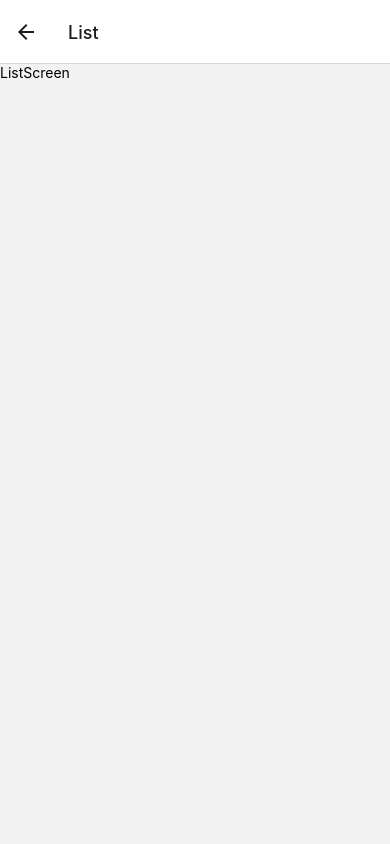
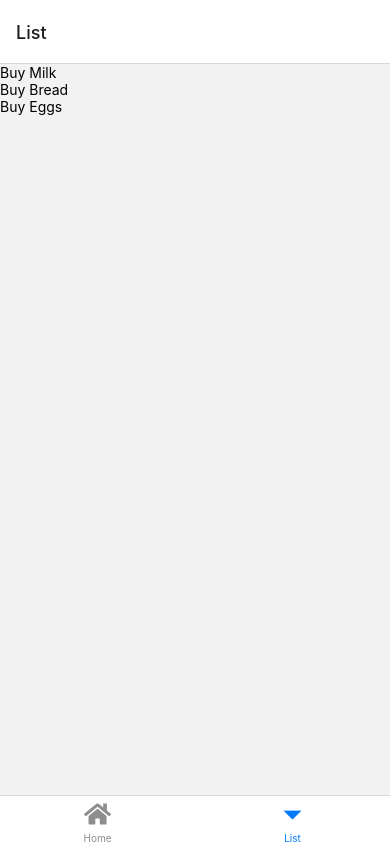
Before and after one commit to seanypark505/Trippy-Mobile, a React Native app: screen /List in a window 390 px wide. Built offline with nearby package versions, Linux system fonts and the light colour scheme.

Commit message:
add react-native-elements and tab navigation

```diff
--- a/App.js
+++ b/App.js
@@ -1,21 +1,30 @@
 import * as React from 'react';
-// import { StyleSheet, Text, View } from 'react-native';
+import { SafeAreaProvider } from 'react-native-safe-area-context';
 import { NavigationContainer } from '@react-navigation/native';
-import { createNativeStackNavigator } from '@react-navigation/native-stack';
+import { createBottomTabNavigator } from '@react-navigation/bottom-tabs';
+import { Icon } from 'react-native-elements';
 import HomeScreen from './src/screens/HomeScreen';
 import ListScreen from './src/screens/ListScreen';
 
-const Stack = createNativeStackNavigator();
+const Tab = createBottomTabNavigator();
 
-function App() {
+export default function App() {
   return (
-    <NavigationContainer>
-      <Stack.Navigator initialRouteName="Home">
-        <Stack.Screen name="Home" component={HomeScreen} />
-        <Stack.Screen name="List" component={ListScreen} />
-      </Stack.Navigator>
-    </NavigationContainer>
+    <SafeAreaProvider>
+      <NavigationContainer>
+        <Tab.Navigator>
+          <Tab.Screen
+            name='Home'
+            component={HomeScreen}
+            options={{
+              tabBarIcon: (props) => (
+                <Icon type='font-awesome-5' name='home' color={props.color} />
+              ),
+            }}
+          />
+          <Tab.Screen name='List' component={ListScreen} />
+        </Tab.Navigator>
+      </NavigationContainer>
+    </SafeAreaProvider>
   );
 }
-
-export default App;
--- a/package.json
+++ b/package.json
@@ -18,8 +18,10 @@
     "react": "17.0.1",
     "react-dom": "17.0.1",
     "react-native": "0.64.3",
+    "react-native-elements": "^3.4.2",
     "react-native-safe-area-context": "3.3.2",
     "react-native-screens": "~3.10.1",
+    "react-native-vector-icons": "^9.0.0",
     "react-native-web": "0.17.1"
   },
   "devDependencies": {
--- a/src/screens/HomeScreen.js
+++ b/src/screens/HomeScreen.js
@@ -2,11 +2,11 @@ import React from 'react';
 import { View, Text, StyleSheet } from 'react-native';
 
 const HomeScreen = () => {
-    return (
+  return (
     <View>
-        <Text>HomeScreen</Text>
+      <Text>Home Screen</Text>
     </View>
-    );
+  );
 };
 
 const styles = StyleSheet.create({});
--- a/src/screens/ListScreen.js
+++ b/src/screens/ListScreen.js
@@ -1,12 +1,22 @@
 import React from 'react';
-import { View, Text, StyleSheet } from 'react-native';
+import { FlatList, Text, StyleSheet } from 'react-native';
 
 const ListScreen = () => {
-    return (
-        <View style={styles.container}>
-        <Text>ListScreen</Text>
-        </View>
-    );
+  const data = [
+    { id: '1', todoItem: 'Buy Milk' },
+    { id: '2', todoItem: 'Buy Bread' },
+    { id: '3', todoItem: 'Buy Eggs' },
+  ];
+
+  return (
+    <FlatList
+      data={data}
+      keyExtractor={(item) => item.id}
+      renderItem={({ item }) => {
+        return <Text>{item.todoItem}</Text>;
+      }}
+    />
+  );
 };
 
 const styles = StyleSheet.create({});
```
Also changed, not shown: 1 other file (tests, documents, lock files or other folders).
